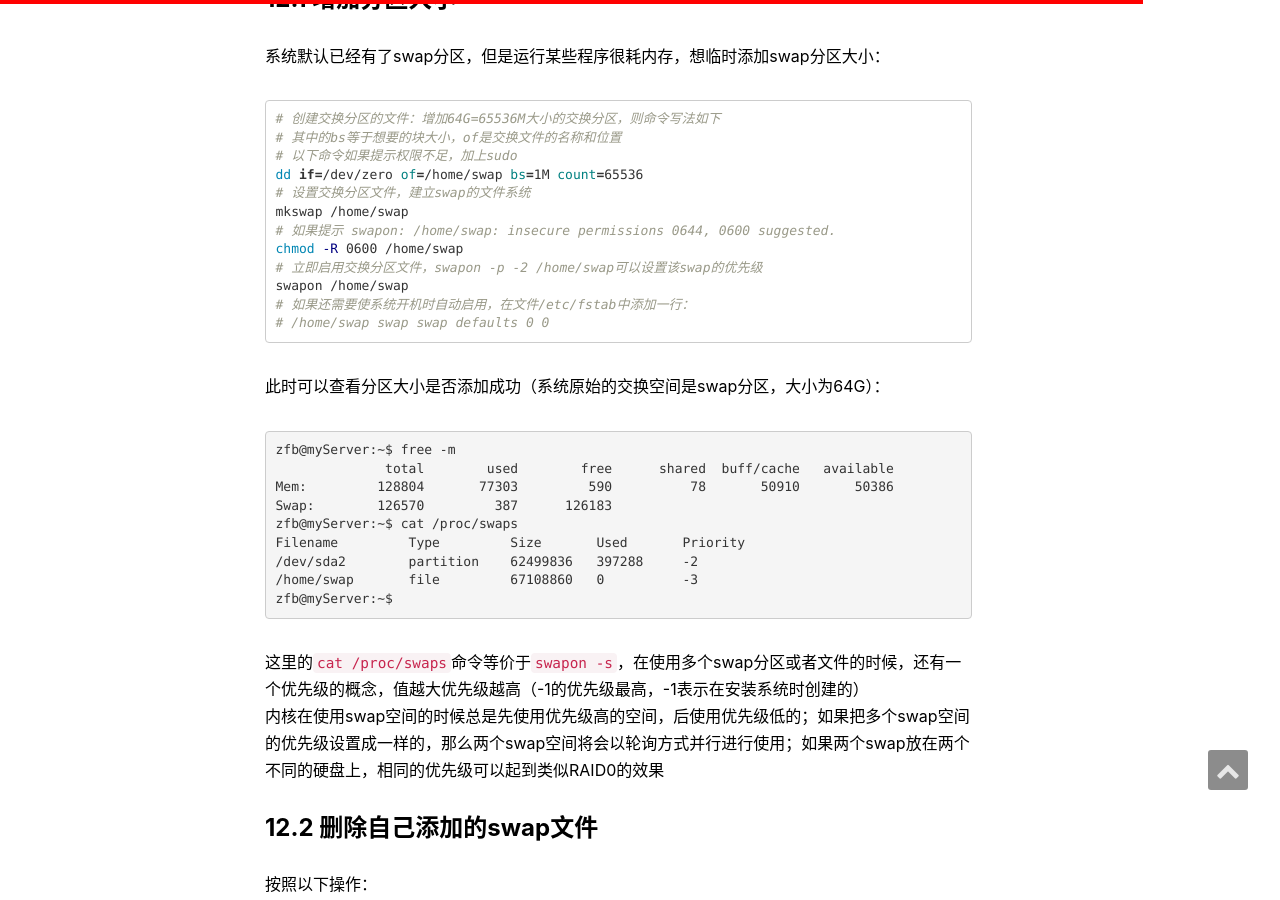
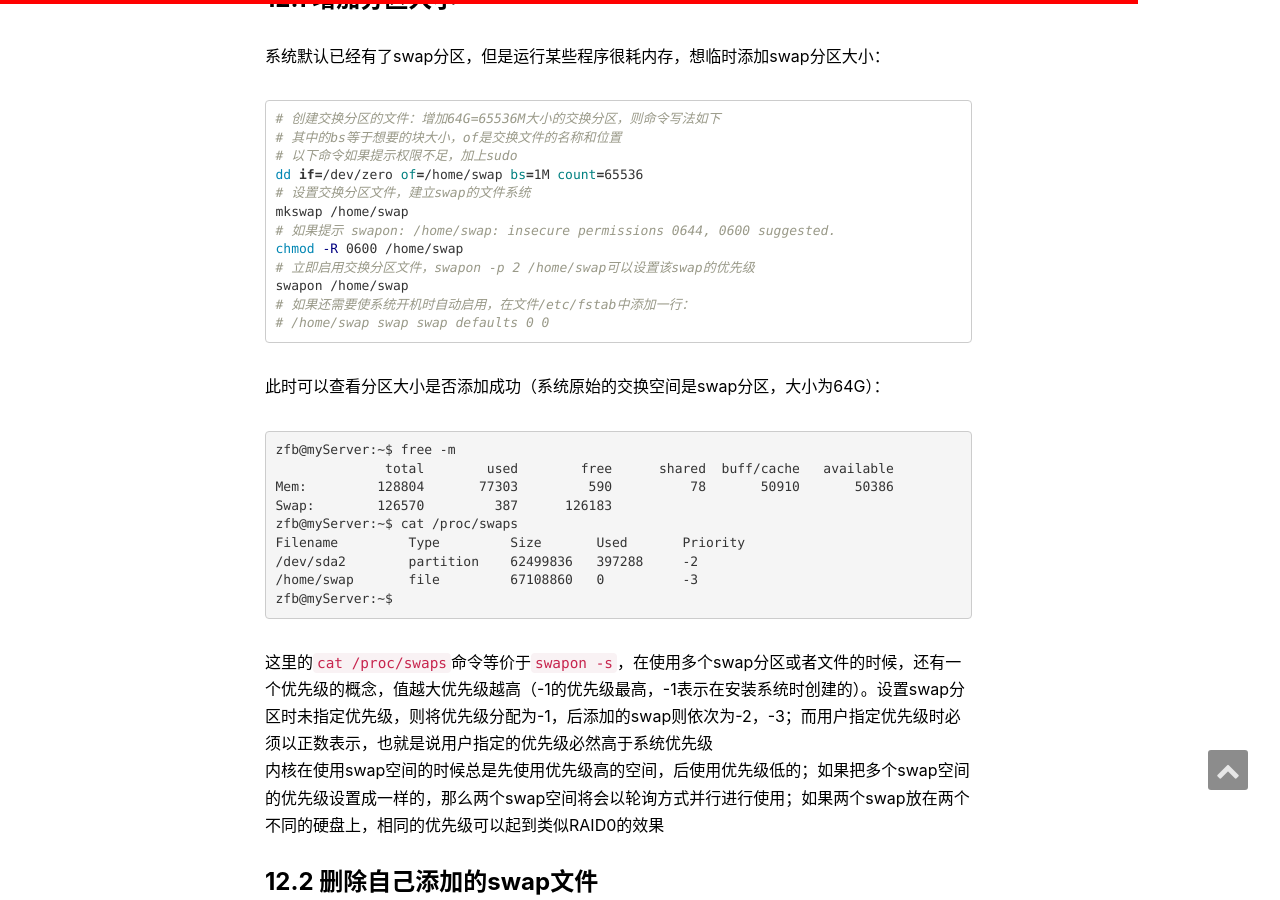
Before and after one commit to zfb132/zfb132.github.com, a Jekyll site: the page built from _posts/2020-07-05-ubuntu_commands.md, in a window 1280 px wide and 900 px high, scrolled down 10176 px. Built offline with Jekyll 4.4.1, drawn with Linux system fonts in a browser that asks for light colours; nearby versions of some CDN libraries; comment, search, counter and statistics services are not loaded.

Commit message:
修改swap优先级的说明

````diff
--- a/_posts/2020-07-05-ubuntu_commands.md
+++ b/_posts/2020-07-05-ubuntu_commands.md
@@ -287,7 +287,7 @@ dd if=/dev/zero of=/home/swap bs=1M count=65536
 mkswap /home/swap
 # 如果提示 swapon: /home/swap: insecure permissions 0644, 0600 suggested.
 chmod -R 0600 /home/swap
-# 立即启用交换分区文件，swapon -p -2 /home/swap可以设置该swap的优先级
+# 立即启用交换分区文件，swapon -p 2 /home/swap可以设置该swap的优先级
 swapon /home/swap
 # 如果还需要使系统开机时自动启用，在文件/etc/fstab中添加一行：
 # /home/swap swap swap defaults 0 0
@@ -304,7 +304,7 @@ Filename         Type         Size       Used       Priority
 /home/swap       file         67108860   0          -3
 zfb@myServer:~$
 ```
-这里的`cat /proc/swaps`命令等价于`swapon -s`，在使用多个swap分区或者文件的时候，还有一个优先级的概念，值越大优先级越高（-1的优先级最高，-1表示在安装系统时创建的）
+这里的`cat /proc/swaps`命令等价于`swapon -s`，在使用多个swap分区或者文件的时候，还有一个优先级的概念，值越大优先级越高（-1的优先级最高，-1表示在安装系统时创建的）。设置swap分区时未指定优先级，则将优先级分配为-1，后添加的swap则依次为-2，-3；而用户指定优先级时必须以正数表示，也就是说用户指定的优先级必然高于系统优先级
 内核在使用swap空间的时候总是先使用优先级高的空间，后使用优先级低的；如果把多个swap空间的优先级设置成一样的，那么两个swap空间将会以轮询方式并行进行使用；如果两个swap放在两个不同的硬盘上，相同的优先级可以起到类似RAID0的效果
 ### 12.2 删除自己添加的swap文件
 按照以下操作：
````
